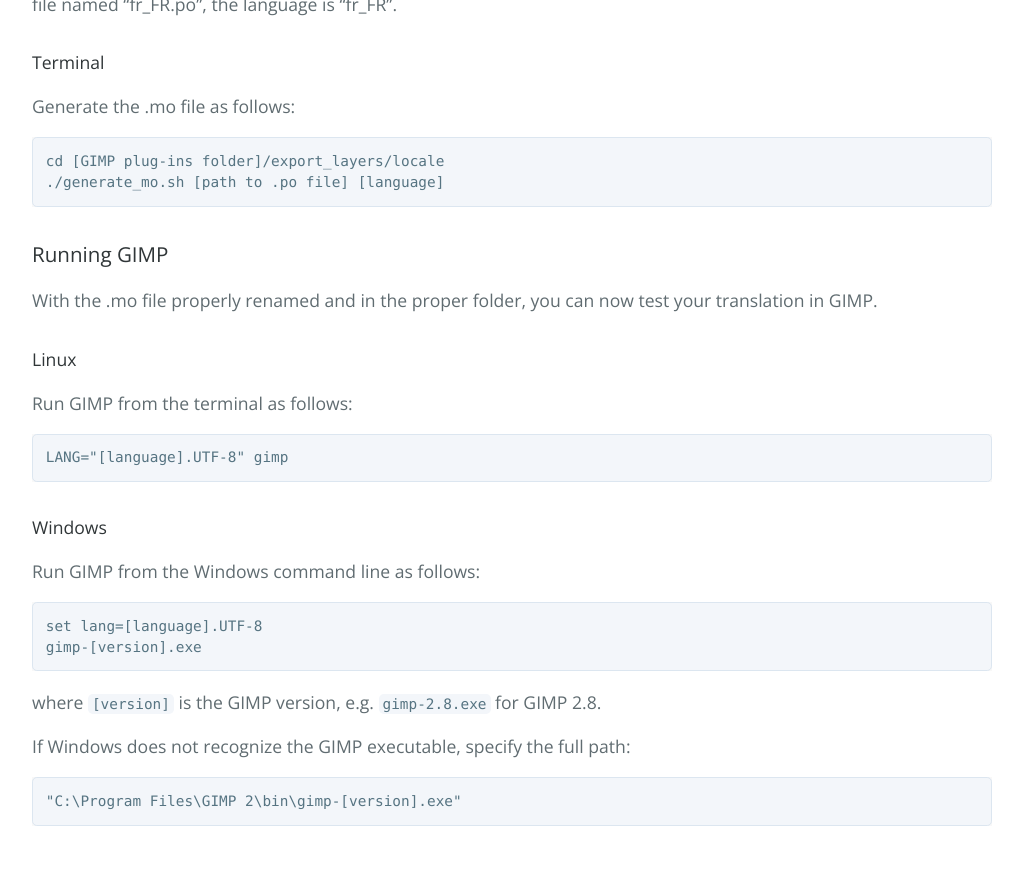
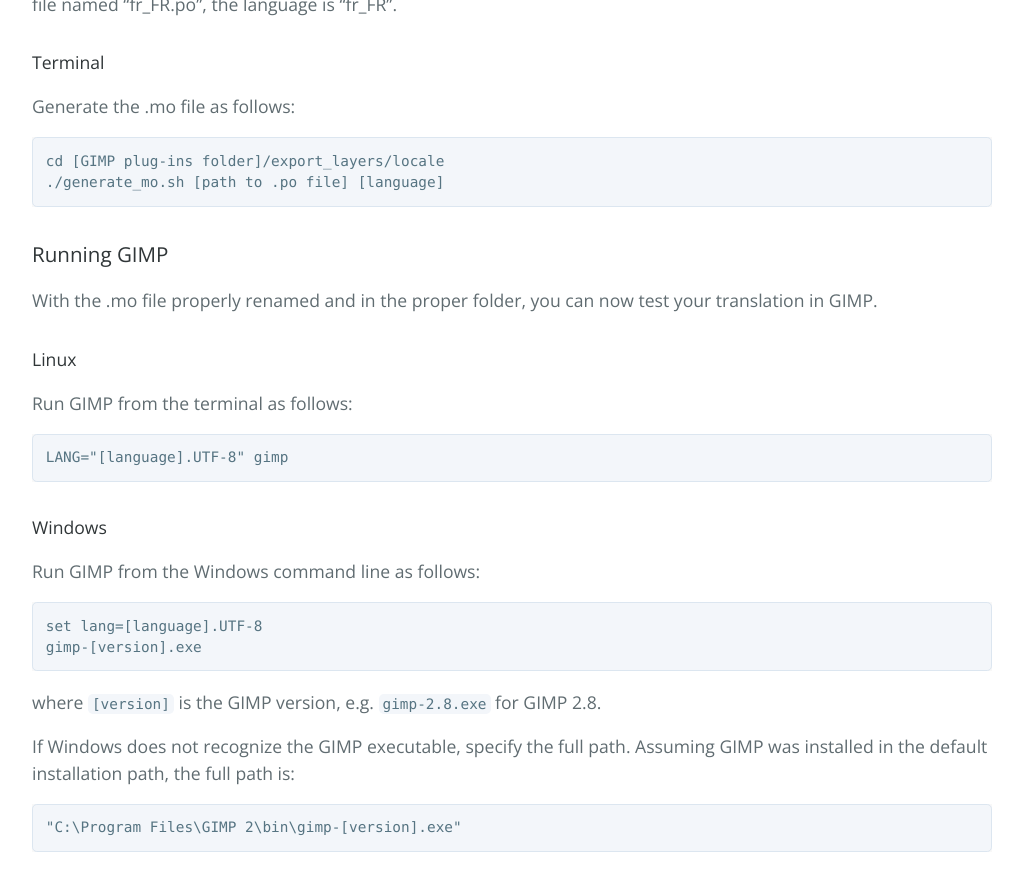
Before and after one commit to kamilburda/gimp-export-layers, a Jekyll site: the page built from sections/Providing-Translations.md, in a window 1280 px wide and 900 px high, scrolled down 2931 px. Shown: the top 891 px of the window, without its empty margins (128-1151 px from the left). Built offline with Jekyll 4.4.1, drawn with Linux system fonts in a browser that asks for light colours.

Commit message:
Clarify testing translations on Windows

```diff
--- a/sections/Providing-Translations.md
+++ b/sections/Providing-Translations.md
@@ -147,6 +147,7 @@
 
 where `[version]` is the GIMP version, e.g. `gimp-2.8.exe` for GIMP 2.8.
 
-If Windows does not recognize the GIMP executable, specify the full path:
+If Windows does not recognize the GIMP executable, specify the full path.
+Assuming GIMP was installed in the default installation path, the full path is:
 
     "C:\Program Files\GIMP 2\bin\gimp-[version].exe"
```
